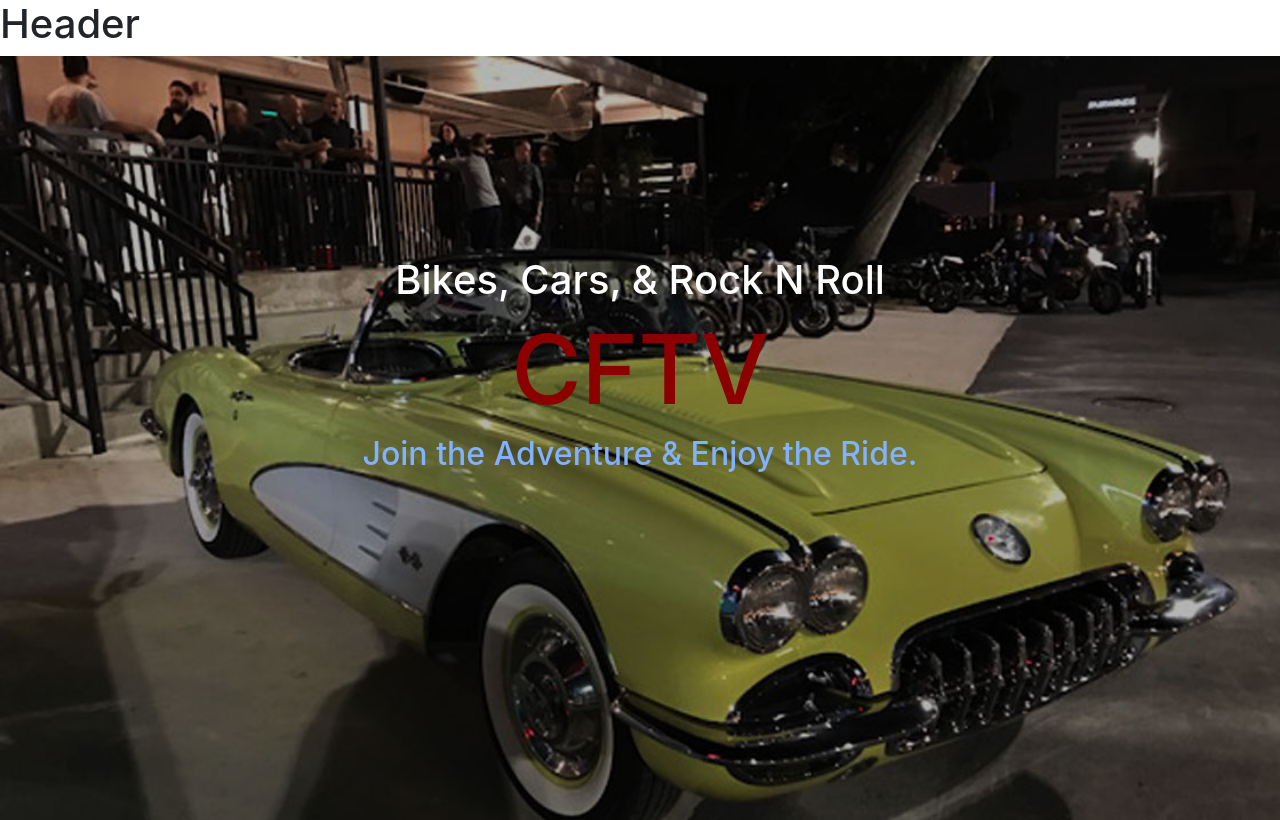
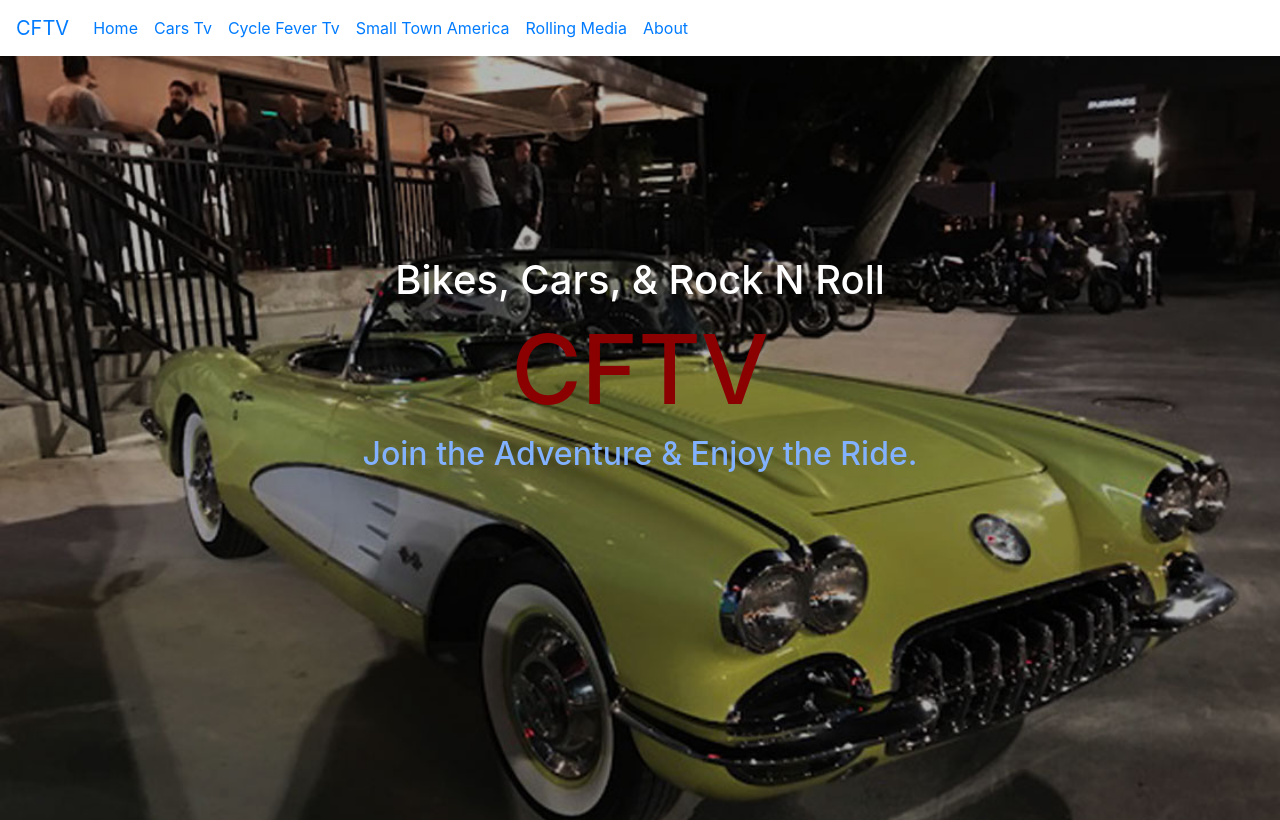
Before and after one commit to jmanock/cycleFeverTv, a React (Create React App) app: page / in a window 1280 px wide. Shown: the top 820 px of the page. Built offline with nearby package versions, Linux system fonts and the light colour scheme.

Commit message:
working on header footer

```diff
--- a/src/Components/Layouts/Footer.jsx
+++ b/src/Components/Layouts/Footer.jsx
@@ -2,7 +2,11 @@
 
 const Footer = () =>{
   return(
-    <h1>Footer</h1>
+    <footer className='page-footer'>
+      <div className='container'>
+        <p className='text-center'>&copy;2018 <span>CycleFeverTV</span></p>
+      </div>
+    </footer>
   );
 };
 
--- a/src/Components/Layouts/Header.jsx
+++ b/src/Components/Layouts/Header.jsx
@@ -2,7 +2,22 @@
 
 const Header = () =>{
   return(
-    <h1>Header</h1>
+    <nav className='navbar navbar-expand-lg'>
+      <a className='navbar-brand' href='#'>CFTV</a>
+      <button className='navbar-toggler' type='button' data-toggle='collapse' data-target='#navbarSupportedContent' aria-controls='navbarSupportedContent' aria-expanded='false' aria-label='Toggle navigation'>
+        <span className='navbar-toggler-icon'></span>
+      </button>
+      <div className='collapse navbar-collapse' id='navbarSupportedContent'>
+        <ul className='navbar-nav mr-auto'>
+          <li className='nav-item'><a href='#' className='nav-link'>Home</a></li>
+          <li className='nav-item'><a href='#' className='nav-link'>Cars Tv</a></li>
+          <li className='nav-item'><a href='#' className='nav-link'>Cycle Fever Tv</a></li>
+          <li className='nav-item'><a href='#' className='nav-link'>Small Town America</a></li>
+          <li className='nav-item'><a href='#' className='nav-link'>Rolling Media</a></li>
+          <li className='nav-item'><a href='#' className='nav-link'>About</a></li>
+        </ul>
+      </div>
+    </nav>
   );
 };
 
```
